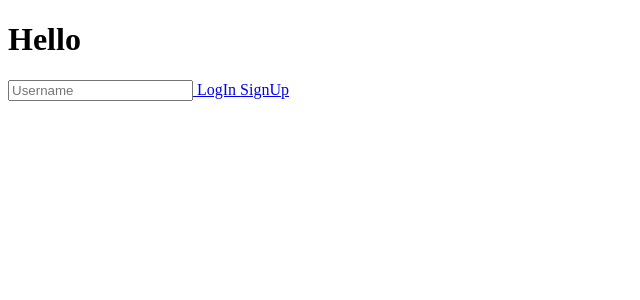
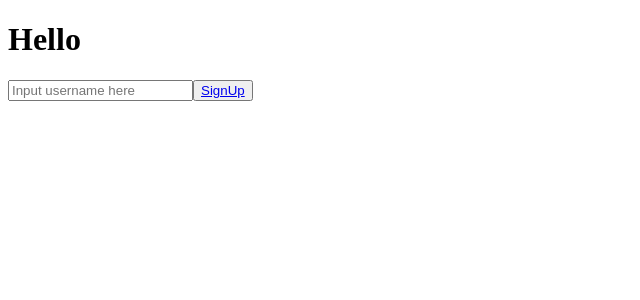
Before and after one commit to sonrisacc/ChatterBox, a React app: page / in a window 1280 px wide. Shown: the top 300 px of the page, without its empty margins (0-640 px from the left). Built offline with nearby package versions, Linux system fonts and the light colour scheme; no server answers.

Commit message:
Activate redux with react components

```diff
--- a/package.json
+++ b/package.json
@@ -46,6 +46,7 @@
     "babel-core": "^6.26.0",
     "babel-eslint": "^8.2.1",
     "babel-loader": "^7.1.2",
+    "babel-plugin-transform-class-properties": "^6.24.1",
     "babel-preset-env": "^1.6.1",
     "babel-preset-react": "^6.24.1",
     "babel-preset-stage-2": "^6.24.1",
--- a/src/components/Landing.jsx
+++ b/src/components/Landing.jsx
@@ -1,23 +1,43 @@
+// import React, { Component } from 'react';
 import React from 'react';
-// import { connect } from 'react-redux';
+import { connect } from 'react-redux';
 import { Link } from 'react-router-dom';
-// import { setLoginUserName } from '../actionCreators';
+import { setLoginUserName } from '../actions/actionCreators';
 
-const Landing = () => (
+const Landing = props => (
+  // state = {
+  //   userNameInput: ''
+  // };
+
+  // handleSubmit = event => {
+  //   console.log('searched', props.loginUsername);
+  //   event.preventDefault();
+  // };
+  //
+  // handleChange = event => {
+  //   this.setState({ userNameInput: event.target.value });
+  // };
+
   <div className="landing">
-    <h1>Hello</h1>
-    <input type="text" placeholder="Username" />
-    <Link to="/lobby"> LogIn </Link>
-    <Link to="/signUp"> SignUp </Link>
+    <h1>Hello {props.loginUsername}</h1>
+
+    <input
+      type="text"
+      placeholder="Input username here"
+      onChange={props.handleLoginUserNameChange}
+    />
+    {/* <button onClick={this.handleSubmit}>LogIn</button> */}
+    <button>
+      <Link to="/signUp"> SignUp </Link>
+    </button>
   </div>
 );
 
-// const mapStateToProps = state => ({ setLoginUserName: state.userName });
-// const mapDispatchToProps = dispatch => ({
-//   handleLoginUserNameChange(event) {
-//     dispatch(setLoginUserName(event.target.value));
-//   }
-// });
-export default Landing;
+const mapStateToProps = state => ({ loginUsername: state.loginUsername });
+const mapDispatchToProps = dispatch => ({
+  handleLoginUserNameChange(event) {
+    dispatch(setLoginUserName(event.target.value));
+  }
+});
 
-// export default connect(mapStateToProps,mapDispatchToProps)(Landing);
+export default connect(mapStateToProps, mapDispatchToProps)(Landing);
--- a/src/reducers/reducers.js
+++ b/src/reducers/reducers.js
@@ -1,7 +1,7 @@
 import { SET_LOGIN_USERNAME } from '../actions/actions';
 
 const DEFAULT_STATE = {
-  LOGIN_USERNAME: ''
+  loginUsername: ''
 };
 
 const setLoginUserName = (state, action) =>
```
Also changed, not shown: src/components/App.jsx (+4 -4 lines), .babelrc, .eslintrc.json.
